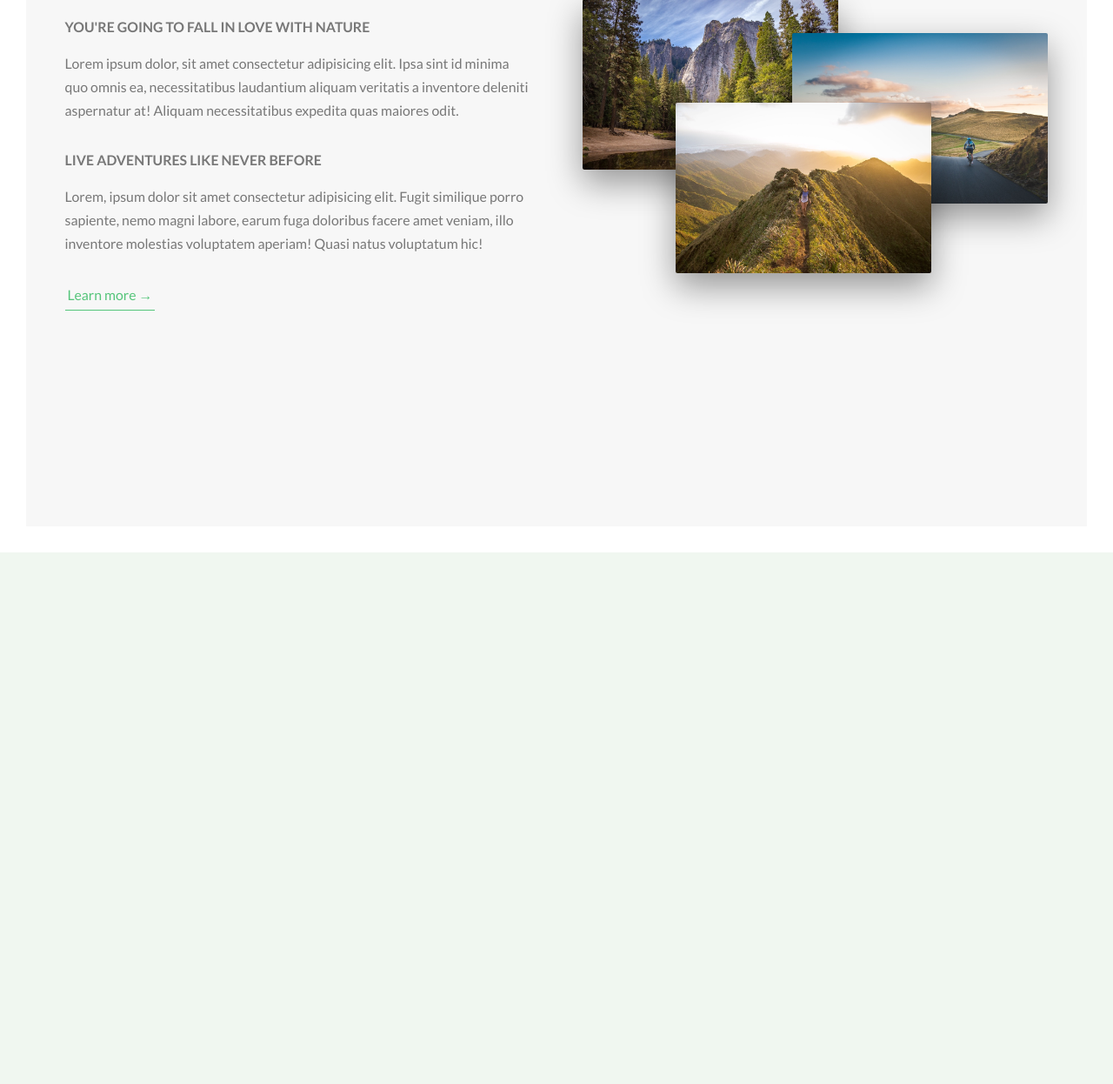
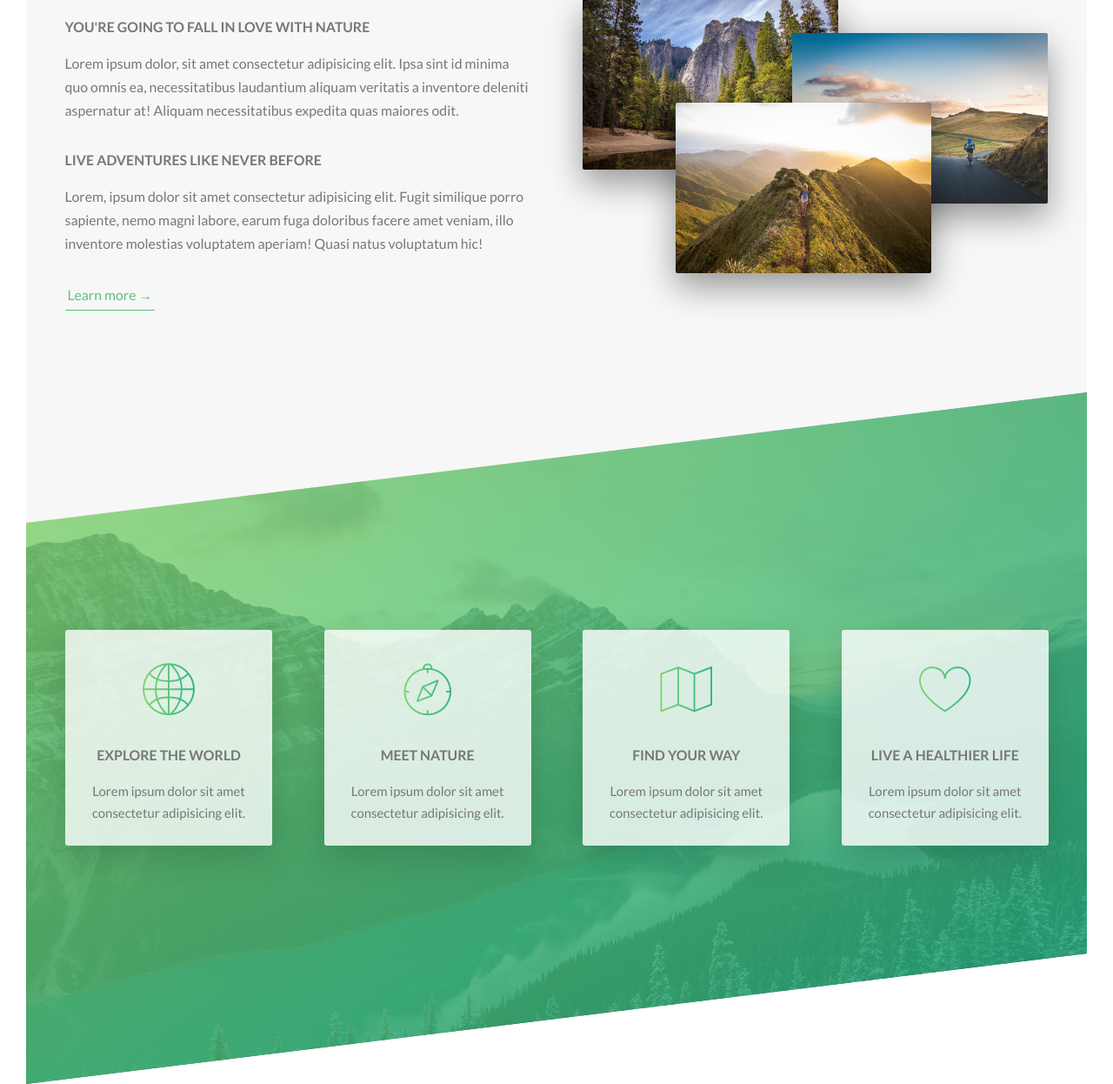
Before and after one commit to albsector/natours-landing-page, a PHP site: page /index.html in a window 1280 px wide. Shown: the part 998-2244 px from the top of the page at 87% size. Before the commit the page ends 1633 px from the top, so only its background shows below. Run offline with PHP 8.4, Linux system fonts and the light colour scheme; style sheets or scripts are compiled from the project's sources.

Commit message:
Section features

```diff
--- a/index.html
+++ b/index.html
@@ -53,6 +53,48 @@
                             <img src="img/nat-1-large.jpg" alt="Photo 1" class="composition__photo composition__photo--p1">
                             <img src="img/nat-2-large.jpg" alt="Photo 2" class="composition__photo composition__photo--p2">
                             <img src="img/nat-3-large.jpg" alt="Photo 3" class="composition__photo composition__photo--p3">
+                        </div>
+                    </div>
+                </div>
+            </section>
+
+            <section class="section-features">
+
+                <div class="row">
+                    <div class="col-1-of-4">
+                        <div class="feature-box">
+                            <i class="feature-box__icon icon-basic-world"></i>
+                            <h3 class="heading-tertiary u-bottom-margin-small">Explore the world</h3>
+                            <p class="feature-box__text">
+                                Lorem ipsum dolor sit amet consectetur adipisicing elit.
+                            </p>
+                        </div>
+                    </div>
+                    <div class="col-1-of-4">
+                        <div class="feature-box">
+                            <i class="feature-box__icon icon-basic-compass"></i>
+                            <h3 class="heading-tertiary u-bottom-margin-small">Meet Nature</h3>
+                            <p class="feature-box__text">
+                                Lorem ipsum dolor sit amet consectetur adipisicing elit.
+                            </p>
+                        </div>
+                    </div>
+                    <div class="col-1-of-4">
+                        <div class="feature-box">
+                            <i class="feature-box__icon icon-basic-map"></i>
+                            <h3 class="heading-tertiary u-bottom-margin-small">Find your way</h3>
+                            <p class="feature-box__text">
+                                Lorem ipsum dolor sit amet consectetur adipisicing elit.
+                            </p>
+                        </div>
+                    </div>
+                    <div class="col-1-of-4">
+                        <div class="feature-box">
+                            <i class="feature-box__icon icon-basic-heart"></i>
+                            <h3 class="heading-tertiary u-bottom-margin-small">Live a healthier life</h3>
+                            <p class="feature-box__text">
+                                Lorem ipsum dolor sit amet consectetur adipisicing elit.
+                            </p>
                         </div>
                     </div>
                 </div>
--- /dev/null
+++ b/sass/components/_feature-box.scss
@@ -0,0 +1,32 @@
+.feature-box {
+
+    background-color: rgba($color-white, 0.8);
+    font-size: 1.5rem;
+    padding: 2.5rem;
+    text-align: center;
+    border-radius: 0.3rem;
+    box-shadow: 0 1.5rem 4rem rgba($color-black, 0.15);
+    transition: transform 0.3s;
+
+    &:hover {
+        transform: translateY(-1.5rem) scale(1.03)
+    }
+
+    &__icon {
+        font-size: 6rem;
+        margin-bottom: 0.5rem;
+        display: inline-block;
+
+        /**
+        * Gradient for text color
+        */
+        background-image: linear-gradient(
+            to right,
+            $color-primary-light,
+            $color-primary-dark
+        );
+        background-clip: text;
+        -webkit-background-clip: text;
+        color: transparent;
+    }
+}
--- a/sass/main.scss
+++ b/sass/main.scss
@@ -9,6 +9,7 @@
 
 @import "components/button";
 @import "components/composition";
+@import "components/feature-box";
 
 @import "layout/header";
 @import "layout/grid";
--- a/sass/pages/_home.scss
+++ b/sass/pages/_home.scss
@@ -3,3 +3,23 @@
     padding: 25rem 0;
     margin-top: -20vh;
 }
+
+.section-features {
+    padding: 20rem 0;
+    background-image: linear-gradient(
+        to right bottom,
+         rgba($color-primary-light, 0.8),
+         rgba($color-primary-dark, 0.8)) ,
+         url(../img/nat-4.jpg
+    );
+    background-size: cover;
+    margin-top: -8rem;
+
+    /***
+     * Skewing effect
+     */
+    transform: skewY(-7deg);
+    & > * {
+        transform: skewY(7deg);
+    }
+}
```
